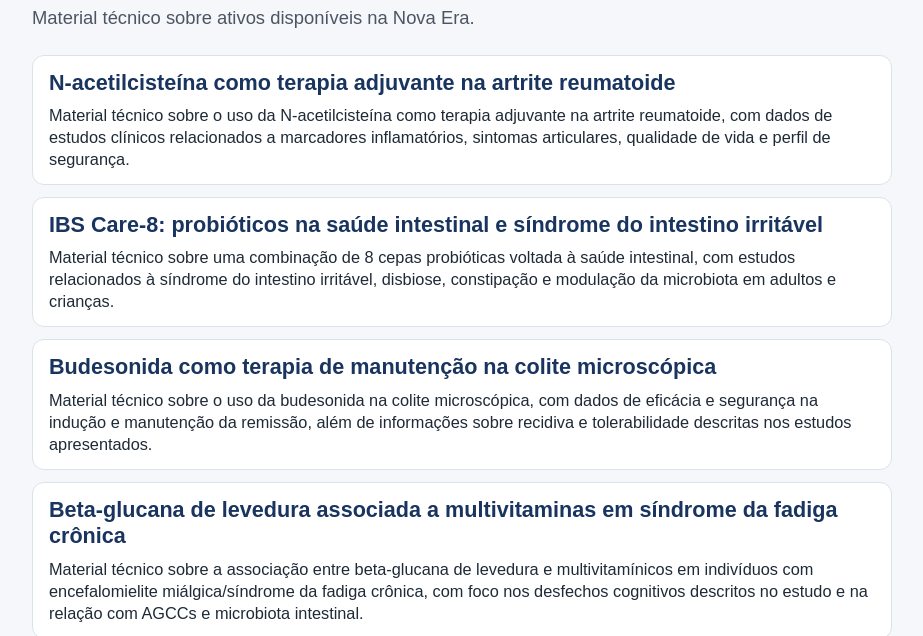
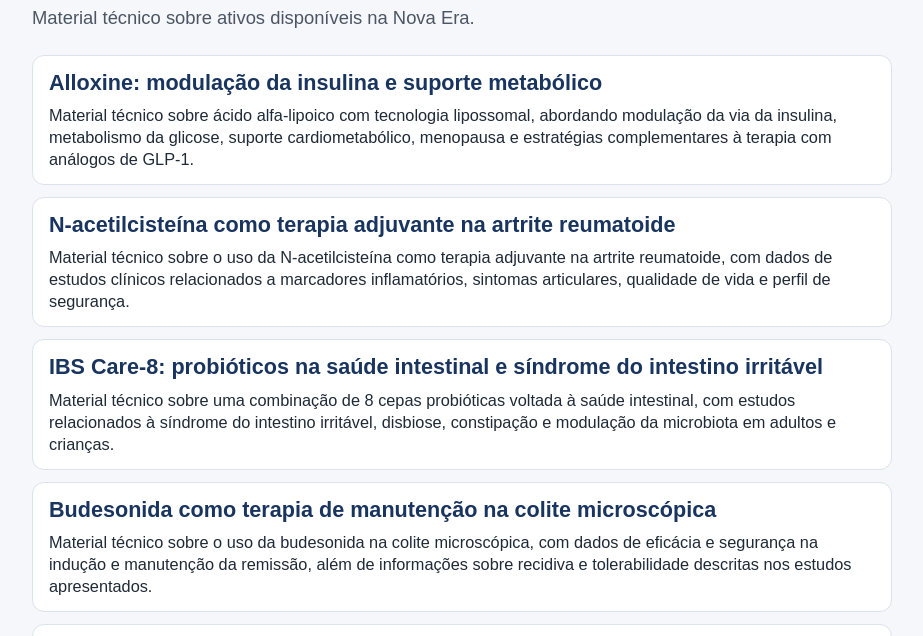
Before and after one commit to NovaEraHomeopatia/biblioteca-artigos-cientificos, a plain HTML site: page index.html in a window 1280 px wide. Shown: the part 119-755 px from the top of the page, without its empty margins (178-1101 px from the left). Drawn offline with Linux system fonts and the light colour scheme.

Commit message:
Update index.html

```diff
--- a/index.html
+++ b/index.html
@@ -128,6 +128,11 @@
 
     <h1>Biblioteca para Prescritores</h1>
     <p class="topo">Material técnico sobre ativos<span class="quebra-mobile"><br></span> disponíveis na Nova Era.</p>
+
+<article class="biblioteca-item">
+  <h2><a href="pdf/alloxine-modulacao-insulina.pdf" target="_blank" rel="noopener noreferrer">Alloxine: modulação da insulina e suporte metabólico</a></h2>
+  <p class="descricao">Material técnico sobre ácido alfa-lipoico com tecnologia lipossomal, abordando modulação da via da insulina, metabolismo da glicose, suporte cardiometabólico, menopausa e estratégias complementares à terapia com análogos de GLP-1.</p>
+</article>
 
 <article class="biblioteca-item">
   <h2><a href="pdf/nac-artrite-reumatoide.pdf" target="_blank" rel="noopener noreferrer">N-acetilcisteína como terapia adjuvante na artrite reumatoide</a></h2>
```
